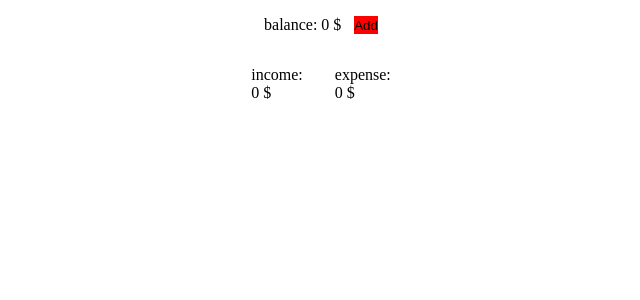
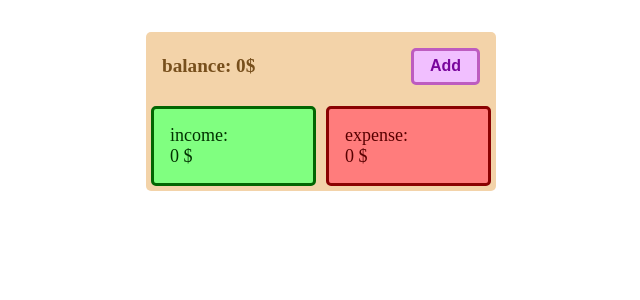
Before and after one commit to sinaGh-cyber/expense-tracker, a React (Create React App) app: page / in a window 1280 px wide. Shown: the top 300 px of the page, without its empty margins (319-959 px from the left). Built offline with nearby package versions, Linux system fonts and the light colour scheme.

Commit message:
refactor + styling: TransactionOverView

```diff
--- a/src/components/transactionOverView/transactionOverView.jsx
+++ b/src/components/transactionOverView/transactionOverView.jsx
@@ -10,21 +10,32 @@ const TransactionOverView = ({ info, submitHandler }) => {
   return (
     <div className={styles.overviewContainer}>
       <div className={styles.balance}>
-        <p>balance: {info.balance} $</p>
-        <button onClick={onBtnClick} className={styles.btn}>
+        <p>balance: {info.balance}$</p>
+        <button
+          onClick={onBtnClick}
+          className={`${styles.btn} ${
+            isFormShowed ? styles.cancel : styles.add
+          } `}
+        >
           {isFormShowed ? 'Cancel' : 'Add'}
         </button>
       </div>
       <div className={styles.formAndBtn}>
-        {isFormShowed && <TransactionForm income={info.income} outcome={info.outcome} submitHandler={submitHandler} />}
+        {isFormShowed && (
+          <TransactionForm
+            income={info.income}
+            outcome={info.outcome}
+            submitHandler={submitHandler}
+          />
+        )}
       </div>
 
       <div className={styles.info}>
-        <div className="income">
+        <div className={styles.income}>
           <p>income:</p>
           <p>{info.income} $</p>
         </div>
-        <div className="outcome">
+        <div className={styles.outcome}>
           <p>expense: </p>
           <p>{info.outcome} $</p>
         </div>
--- a/src/components/transactionOverView/transactionOverView.module.scss
+++ b/src/components/transactionOverView/transactionOverView.module.scss
@@ -1,18 +1,68 @@
+.overviewContainer {
+  min-width: 350px;
+  background-color: rgb(243, 211, 169);
+  border-radius: 5px;
+  margin-top: 2rem;
+}
+
 .info {
   display: flex;
-  justify-content: space-evenly;
+  justify-content: space-between;
   & > div {
     padding: 1rem;
+    border: solid 3px;
+    border-radius: 5px;
+    width: 49%;
+    font-size: large;
+    font-weight: 500;
+    margin: 5px;
+  }
+
+  .income {
+    background-color: rgb(128, 255, 128);
+    color: rgb(0, 49, 0);
+    border-color: rgb(2, 102, 2);
+  }
+  .outcome {
+    background-color: rgb(255, 124, 124);
+    color: rgb(88, 0, 0);
+    border-color: rgb(138, 2, 2);
   }
 }
 
 .balance {
   padding: 1rem;
   display: flex;
-  justify-content: space-evenly;
+  align-items: center;
+  font-size: larger;
+  font-weight: 600;
+  color: rgb(119, 79, 28);
+
+  justify-content: space-between;
   .btn {
-      border: none;
-      background-color: red;
+    border: solid 3px;
+    padding: 0.4rem 1rem;
+    border-radius: 5px;
+    font-size: medium;
+    font-weight: 700;
+    cursor: pointer;
+    transition: all 0.1s ease;
+    &.cancel {
+      background-color: rgb(197, 197, 197);
+      border-color: #333;
+      color: #444;
+    }
+    &.add {
+      background-color: rgb(241, 191, 255);
+      color: rgb(121, 6, 156);
+      border-color: rgb(189, 92, 192);
+    }
+    &:hover {
+      transform: scale(1.02);
+    }
+    &:active {
+      transform: scale(0.98);
+    }
   }
 }
 
```
